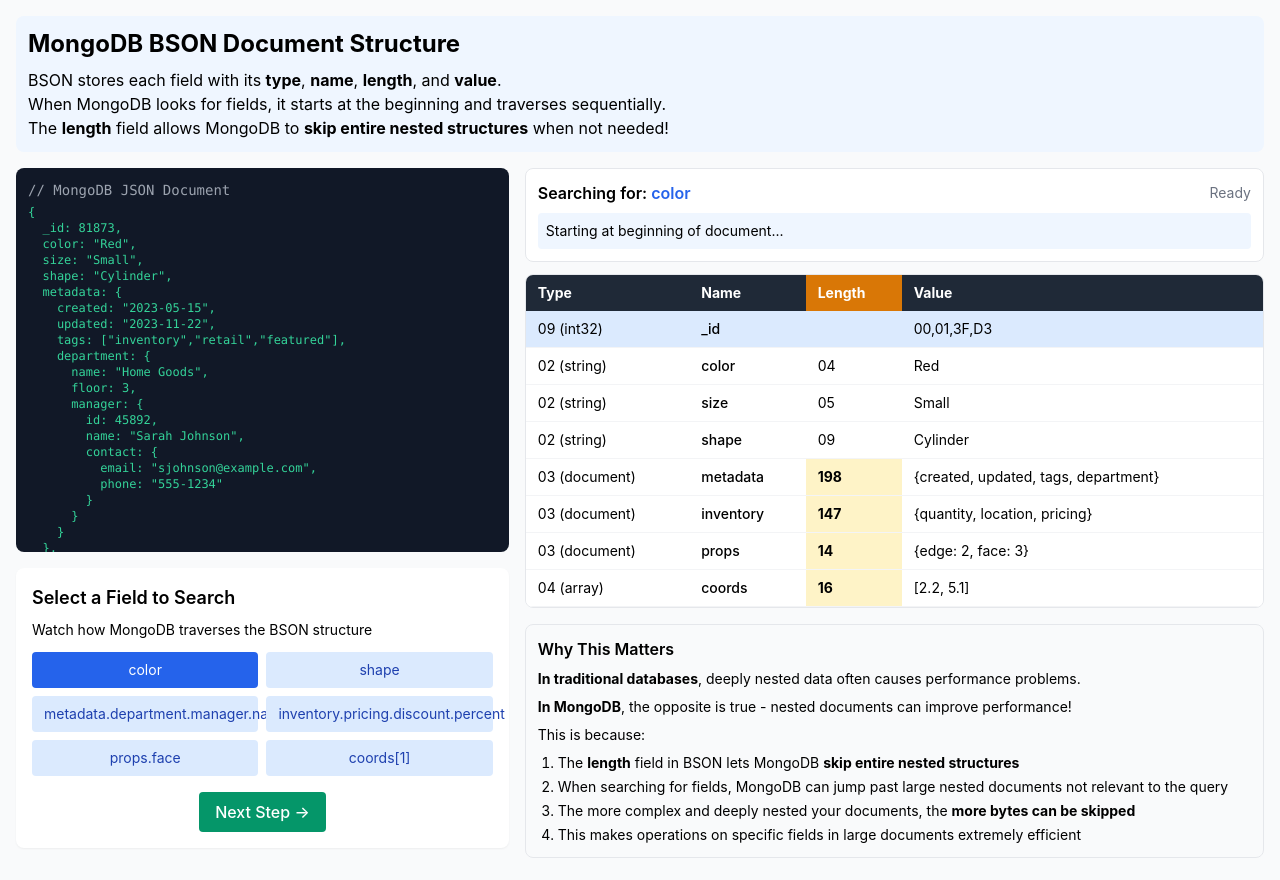
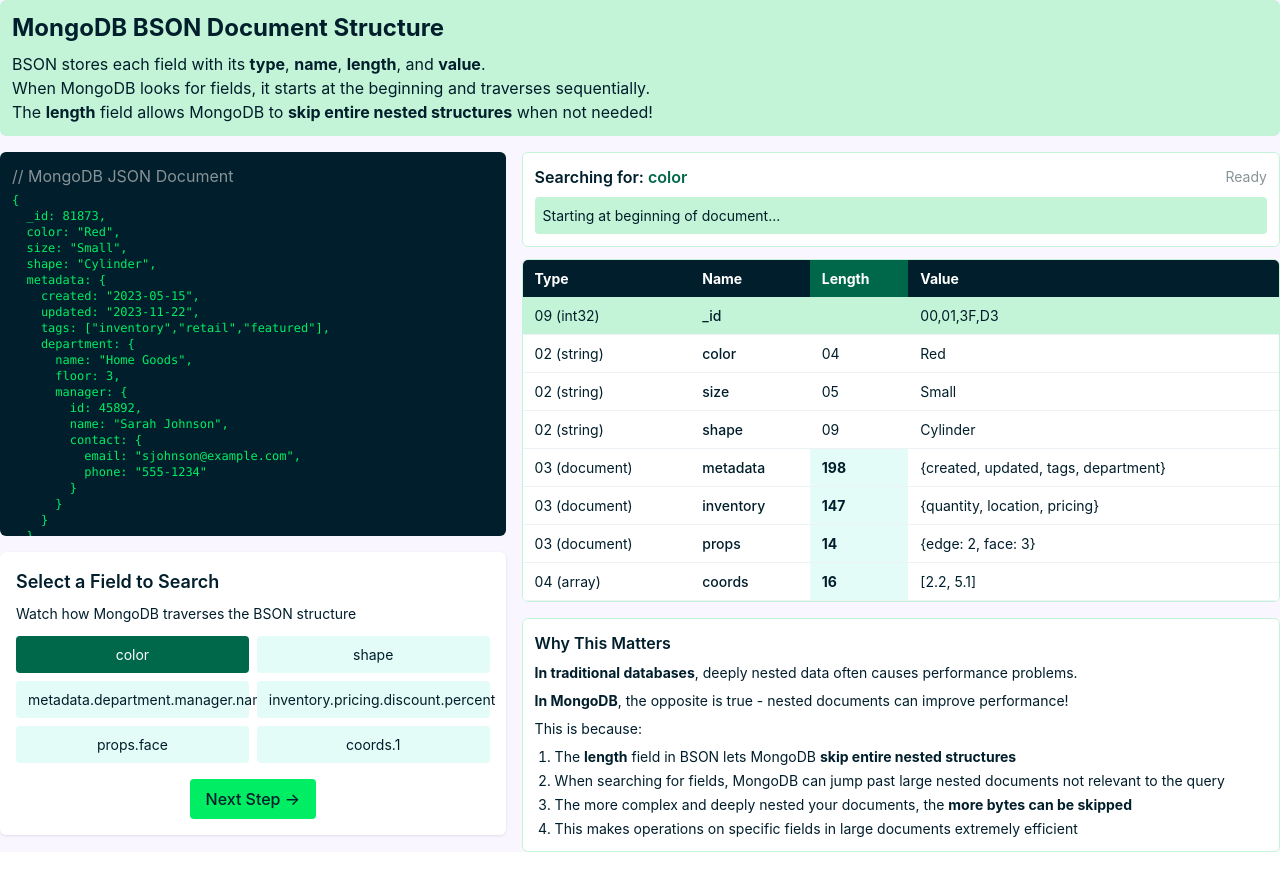
Before and after one commit to mrlynn/bson-explainer, a React (Create React App) app: page / in a window 1280 px wide. After the commit the page ends 852 px from the top, so only its background shows below. Built offline with nearby package versions, Linux system fonts and the light colour scheme.

Commit message:
add readme

```diff
--- a/src/App.js
+++ b/src/App.js
@@ -1,6 +1,27 @@
 import React, { useState } from 'react';
 
-const EnhancedBSONDemo = () => {
+// MongoDB Brand Colors
+const mongoColors = {
+  // Primary colors
+  green: "#00ED64", // Spring Green (bright green)
+  darkGreen: "#001E2B", // Slate Blue (very dark green/blue)
+  forestGreen: "#116149", // Forest Green
+  evergreen: "#023430", // Evergreen (dark green)
+  lightGreen: "#C3F4D7", // Light mint/green
+
+  // Secondary colors
+  lavender: "#F9F6FF", // Very light purple
+  blueGreen: "#00684A", // Blue-green
+  mint: "#E3FCF7", // Very light mint
+  white: "#FFFFFF",
+
+  // Text colors
+  textDark: "#001E2B", // Dark slate for text
+  textLight: "#FFFFFF", // White text
+  textMedium: "#889397", // Medium gray text
+};
+
+const MongoDBBSONDemo = () => {
   const [searchField, setSearchField] = useState('color');
   const [searchStep, setSearchStep] = useState(0);
   const [isAnimating, setIsAnimating] = useState(false);
@@ -226,9 +247,9 @@
   };
 
   return (
-    <div className="flex flex-col w-full bg-gray-50 p-4">
-      <div className="bg-blue-50 p-3 mb-4 rounded-lg">
-        <h1 className="text-2xl font-bold mb-2">MongoDB BSON Document Structure</h1>
+    <div className="flex flex-col w-full" style={{ backgroundColor: mongoColors.lavender, color: mongoColors.textDark }}>
+      <div style={{ backgroundColor: mongoColors.lightGreen, padding: '0.75rem', marginBottom: '1rem', borderRadius: '0.375rem' }}>
+        <h1 className="text-2xl font-bold mb-2" style={{ color: mongoColors.darkGreen }}>MongoDB BSON Document Structure</h1>
         <p>BSON stores each field with its <strong>type</strong>, <strong>name</strong>, <strong>length</strong>, and <strong>value</strong>.</p>
         <p>When MongoDB looks for fields, it starts at the beginning and traverses sequentially.</p>
         <p>The <strong>length</strong> field allows MongoDB to <strong>skip entire nested structures</strong> when not needed!</p>
@@ -236,8 +257,8 @@
 
       <div className="flex flex-col md:flex-row gap-4">
         <div className="w-full md:w-2/5">
-          <div className="bg-gray-900 text-green-400 p-3 rounded-lg font-mono text-sm mb-4 max-h-96 overflow-auto">
-            <div className="mb-1 text-gray-400">// MongoDB JSON Document</div>
+          <div style={{ backgroundColor: mongoColors.darkGreen, color: mongoColors.green, padding: '0.75rem', borderRadius: '0.375rem', marginBottom: '1rem', maxHeight: '24rem', overflow: 'auto' }}>
+            <div className="mb-1" style={{ color: mongoColors.textMedium }}>// MongoDB JSON Document</div>
             <pre className="text-xs">
 {`{
   _id: ${document._id},
@@ -284,54 +305,39 @@
             </pre>
           </div>
 
-          <div className="bg-white p-4 rounded-lg shadow-sm mb-4">
-            <h2 className="text-lg font-semibold mb-2">Select a Field to Search</h2>
+          <div style={{ backgroundColor: mongoColors.white, padding: '1rem', borderRadius: '0.375rem', marginBottom: '1rem', boxShadow: '0 1px 3px 0 rgba(0, 0, 0, 0.1)' }}>
+            <h2 className="text-lg font-semibold mb-2" style={{ color: mongoColors.darkGreen }}>Select a Field to Search</h2>
             <p className="text-sm mb-3">Watch how MongoDB traverses the BSON structure</p>
 
             <div className="grid grid-cols-2 gap-2 mb-3">
-              <button
-                onClick={() => startFieldSearch('color')}
-                className={`px-3 py-2 text-sm rounded ${searchField === 'color' ? 'bg-blue-600 text-white' : 'bg-blue-100 text-blue-800'} hover:bg-blue-200`}
-              >
-                color
-              </button>
-              <button
-                onClick={() => startFieldSearch('shape')}
-                className={`px-3 py-2 text-sm rounded ${searchField === 'shape' ? 'bg-blue-600 text-white' : 'bg-blue-100 text-blue-800'} hover:bg-blue-200`}
-              >
-                shape
-              </button>
-              <button
-                onClick={() => startFieldSearch('metadata.department.manager.name')}
-                className={`px-3 py-2 text-sm rounded ${searchField === 'metadata.department.manager.name' ? 'bg-blue-600 text-white' : 'bg-blue-100 text-blue-800'} hover:bg-blue-200`}
-              >
-                metadata.department.manager.name
-              </button>
-              <button
-                onClick={() => startFieldSearch('inventory.pricing.discount.percent')}
-                className={`px-3 py-2 text-sm rounded ${searchField === 'inventory.pricing.discount.percent' ? 'bg-blue-600 text-white' : 'bg-blue-100 text-blue-800'} hover:bg-blue-200`}
-              >
-                inventory.pricing.discount.percent
-              </button>
-              <button
-                onClick={() => startFieldSearch('props.face')}
-                className={`px-3 py-2 text-sm rounded ${searchField === 'props.face' ? 'bg-blue-600 text-white' : 'bg-blue-100 text-blue-800'} hover:bg-blue-200`}
-              >
-                props.face
-              </button>
-              <button
-                onClick={() => startFieldSearch('coords.1')}
-                className={`px-3 py-2 text-sm rounded ${searchField === 'coords.1' ? 'bg-blue-600 text-white' : 'bg-blue-100 text-blue-800'} hover:bg-blue-200`}
-              >
-                coords[1]
-              </button>
+              {Object.keys(searchPaths).map(field => (
+                <button
+                  key={field}
+                  onClick={() => startFieldSearch(field)}
+                  style={{
+                    padding: '0.5rem 0.75rem',
+                    fontSize: '0.875rem',
+                    borderRadius: '0.25rem',
+                    backgroundColor: searchField === field ? mongoColors.blueGreen : mongoColors.mint,
+                    color: searchField === field ? mongoColors.white : mongoColors.darkGreen
+                  }}
+                >
+                  {field}
+                </button>
+              ))}
             </div>
 
             {/* Manual step navigation */}
             <div className="flex justify-center mt-4">
               <button
                 onClick={nextStep}
-                className="px-4 py-2 bg-green-600 text-white font-medium rounded hover:bg-green-700"
+                style={{
+                  padding: '0.5rem 1rem',
+                  backgroundColor: mongoColors.green,
+                  color: mongoColors.darkGreen,
+                  fontWeight: 500,
+                  borderRadius: '0.25rem'
+                }}
               >
                 Next Step →
               </button>
@@ -339,25 +345,28 @@
           </div>
 
           {showSizeStats && (
-            <div className="p-3 bg-yellow-50 border border-yellow-200 rounded-lg">
-              <h3 className="font-semibold mb-1">Performance Analysis:</h3>
+            <div style={{ padding: '0.75rem', backgroundColor: mongoColors.mint, border: `1px solid ${mongoColors.lightGreen}`, borderRadius: '0.375rem' }}>
+              <h3 className="font-semibold mb-1" style={{ color: mongoColors.darkGreen }}>Performance Analysis:</h3>
               <div className="text-sm space-y-2">
                 <div className="flex justify-between items-center">
                   <span>Bytes examined:</span>
-                  <span className="font-mono">{getByteStats().examined} bytes</span>
+                  <span style={{ fontFamily: 'monospace' }}>{getByteStats().examined} bytes</span>
                 </div>
                 <div className="flex justify-between items-center">
                   <span>Bytes skipped:</span>
-                  <span className="font-mono text-green-600 font-bold">{getByteStats().skipped} bytes</span>
+                  <span style={{ fontFamily: 'monospace', color: mongoColors.green, fontWeight: 'bold' }}>{getByteStats().skipped} bytes</span>
                 </div>
                 <div className="flex justify-between items-center">
                   <span>Total document size:</span>
-                  <span className="font-mono">{getByteStats().total} bytes</span>
+                  <span style={{ fontFamily: 'monospace' }}>{getByteStats().total} bytes</span>
                 </div>
-                <div className="mt-2 bg-gray-200 h-4 rounded-full overflow-hidden">
+                <div style={{ marginTop: '0.5rem', backgroundColor: mongoColors.lightGreen, height: '1rem', borderRadius: '9999px', overflow: 'hidden' }}>
                   <div
-                    className="bg-green-500 h-full"
-                    style={{ width: `${getByteStats().percentSkipped}%` }}
+                    style={{
+                      backgroundColor: mongoColors.green,
+                      height: '100%',
+                      width: `${getByteStats().percentSkipped}%`
+                    }}
                   ></div>
                 </div>
                 <div className="text-center text-xs">
@@ -369,23 +378,23 @@
         </div>
 
         <div className="w-full md:w-3/5">
-          <div className="bg-white border border-gray-200 rounded-lg p-3 mb-3">
+          <div style={{ backgroundColor: mongoColors.white, border: `1px solid ${mongoColors.lightGreen}`, borderRadius: '0.375rem', padding: '0.75rem', marginBottom: '0.75rem' }}>
             <div className="flex justify-between items-center mb-2">
-              <div className="font-semibold">Searching for: <span className="text-blue-600">{searchField}</span></div>
-              <div className="text-sm text-gray-500">{searchStep > 0 ? `Step ${Math.round(searchStep)}` : 'Ready'}</div>
+              <div className="font-semibold">Searching for: <span style={{ color: mongoColors.blueGreen }}>{searchField}</span></div>
+              <div className="text-sm" style={{ color: mongoColors.textMedium }}>{searchStep > 0 ? `Step ${Math.round(searchStep)}` : 'Ready'}</div>
             </div>
-            <div className="p-2 bg-blue-50 rounded text-sm min-h-8">
+            <div style={{ padding: '0.5rem', backgroundColor: mongoColors.lightGreen, borderRadius: '0.25rem', fontSize: '0.875rem', minHeight: '2rem' }}>
               {getStepMessage()}
             </div>
           </div>
 
-          <div className="overflow-hidden rounded-lg border border-gray-200">
-            <table className="min-w-full bg-white">
+          <div style={{ overflow: 'hidden', borderRadius: '0.375rem', border: `1px solid ${mongoColors.lightGreen}` }}>
+            <table className="min-w-full" style={{ backgroundColor: mongoColors.white }}>
               <thead>
-                <tr className="bg-gray-800 text-white text-sm">
+                <tr style={{ backgroundColor: mongoColors.darkGreen, color: mongoColors.white, fontSize: '0.875rem' }}>
                   <th className="py-2 px-3 text-left">Type</th>
                   <th className="py-2 px-3 text-left">Name</th>
-                  <th className="py-2 px-3 text-left bg-yellow-600">Length</th>
+                  <th className="py-2 px-3 text-left" style={{ backgroundColor: mongoColors.blueGreen }}>Length</th>
                   <th className="py-2 px-3 text-left">Value</th>
                 </tr>
               </thead>
@@ -403,22 +412,31 @@
                                        !searchField.startsWith(field.name);
 
                   return (
-                    <tr key={index} className={`border-b border-gray-100 text-sm
-                      ${isActive ? 'bg-blue-100' : isHighlighted ? 'bg-blue-50' : ''}
-                      ${willBeSkipped ? 'line-through opacity-50' : ''}`}
-                    >
+                    <tr key={index} style={{
+                      borderBottom: '1px solid #edf2f7',
+                      fontSize: '0.875rem',
+                      backgroundColor: isActive ? mongoColors.lightGreen : isHighlighted ? '#E5FFF2' : mongoColors.white,
+                      textDecoration: willBeSkipped ? 'line-through' : 'none',
+                      opacity: willBeSkipped ? 0.5 : 1
+                    }}>
                       <td className="py-2 px-3">{field.type}</td>
                       <td className="py-2 px-3 font-medium">
                         {field.name}
                         {field.name === searchField.split('.')[0] && searchField.includes('.') && isHighlighted && (
-                          <span className="ml-1 text-xs bg-blue-700 text-white px-1 rounded">looking inside</span>
+                          <span style={{ marginLeft: '0.25rem', fontSize: '0.75rem', backgroundColor: mongoColors.blueGreen, color: mongoColors.white, padding: '0 0.25rem', borderRadius: '0.25rem' }}>
+                            looking inside
+                          </span>
                         )}
                       </td>
-                      <td className={`py-2 px-3 ${field.nested ? 'bg-yellow-100 font-bold' : ''}`}>{field.length}</td>
+                      <td className="py-2 px-3" style={{ backgroundColor: field.nested ? mongoColors.mint : 'transparent', fontWeight: field.nested ? 'bold' : 'normal' }}>
+                        {field.length}
+                      </td>
                       <td className="py-2 px-3 max-w-xs truncate">
                         {field.value}
                         {willBeSkipped && (
-                          <span className="ml-1 text-xs bg-green-700 text-white px-1 rounded">skipped!</span>
+                          <span style={{ marginLeft: '0.25rem', fontSize: '0.75rem', backgroundColor: mongoColors.green, color: mongoColors.darkGreen, padding: '0 0.25rem', borderRadius: '0.25rem' }}>
+                            skipped!
+                          </span>
                         )}
                       </td>
                     </tr>
@@ -428,8 +446,8 @@
             </table>
           </div>
 
-          <div className="mt-4 bg-gray-50 p-3 rounded-lg border border-gray-200">
-            <h3 className="font-semibold mb-2">Why This Matters</h3>
+          <div style={{ marginTop: '1rem', backgroundColor: mongoColors.white, padding: '0.75rem', borderRadius: '0.375rem', border: `1px solid ${mongoColors.lightGreen}` }}>
+            <h3 className="font-semibold mb-2" style={{ color: mongoColors.darkGreen }}>Why This Matters</h3>
             <div className="text-sm space-y-2">
               <p><strong>In traditional databases</strong>, deeply nested data often causes performance problems.</p>
               <p><strong>In MongoDB</strong>, the opposite is true - nested documents can improve performance!</p>
@@ -448,4 +466,4 @@
   );
 };
 
-export default EnhancedBSONDemo;
+export default MongoDBBSONDemo;
```
Also changed, not shown: screenshot.png (added), 1 other file (tests, documents, lock files or other folders).
